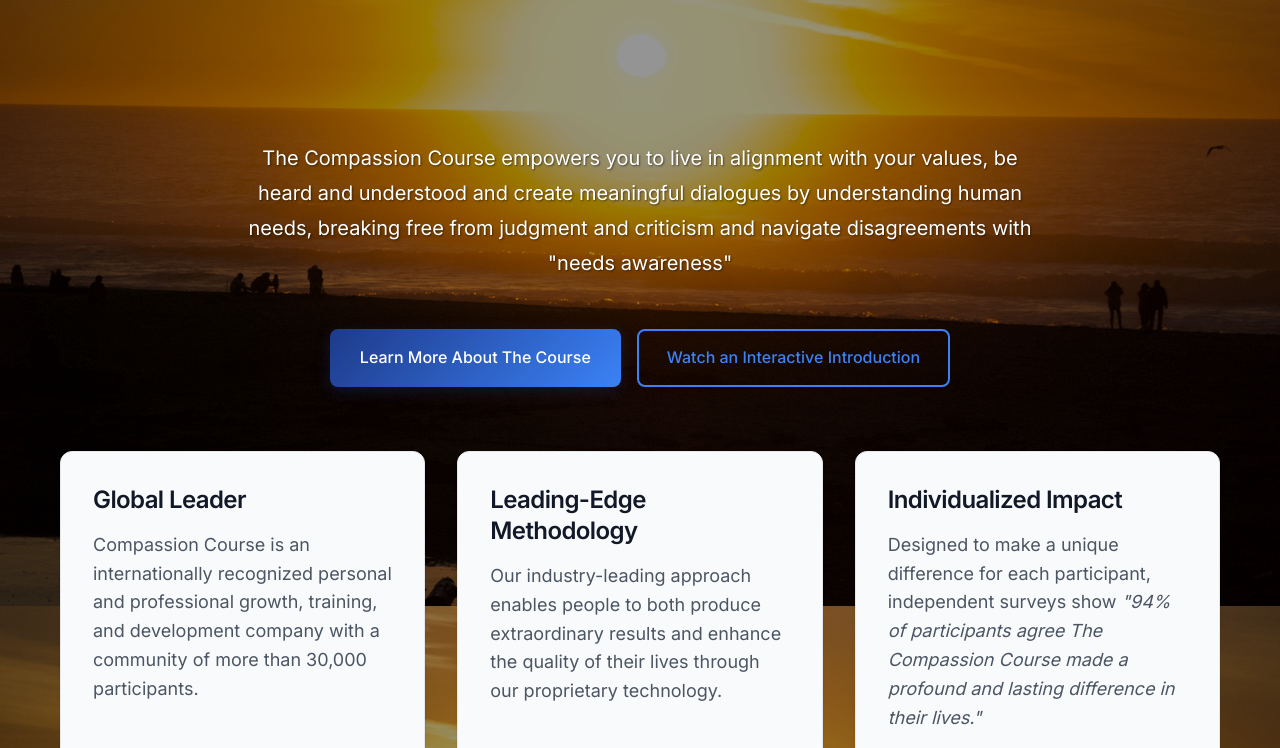
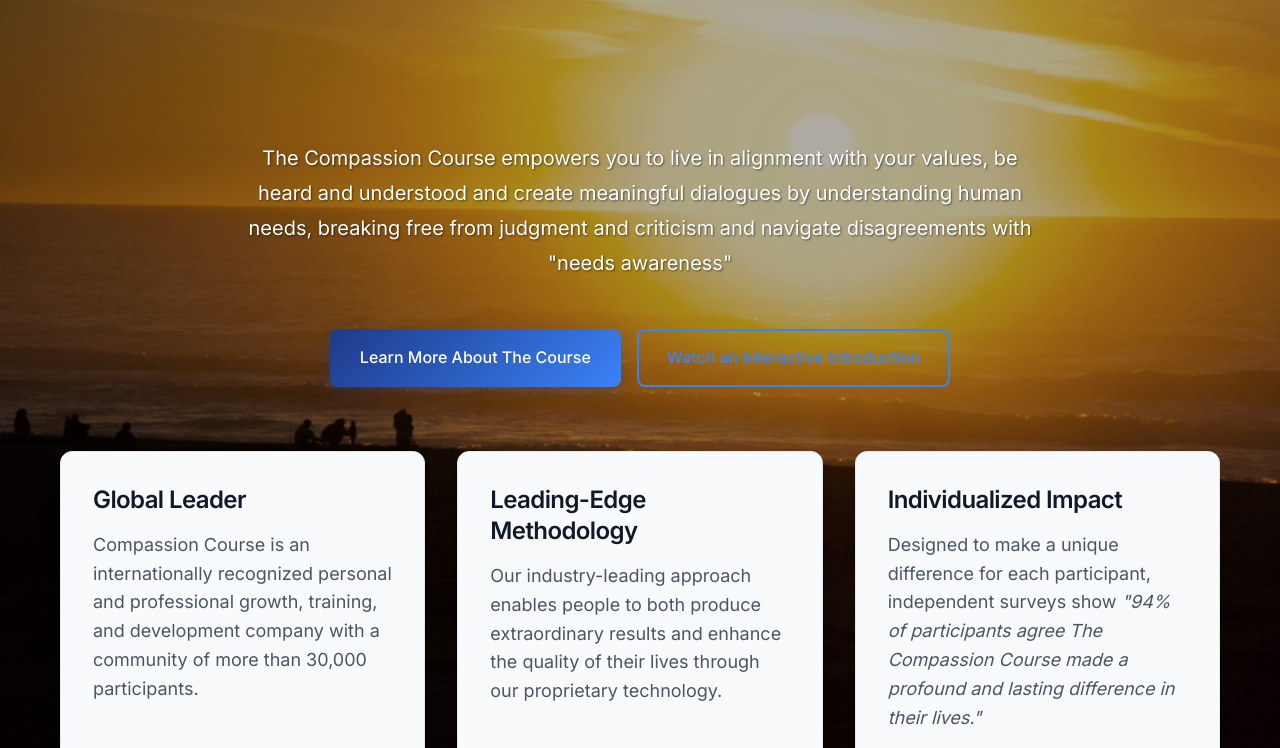
Before and after one commit to jaynbond/compassioncourse, a website with bundled scripts: page public/index.html in a window 1280 px wide. Shown: the part 331-1079 px from the top of the page. Built offline with nearby package versions, Linux system fonts and the light colour scheme; some packages are replaced by stand-ins of ours; no server answers; the database is empty.

Commit message:
Create dynamic slideshow using single image with CSS effects

```diff
--- a/public/index.html
+++ b/public/index.html
@@ -51,6 +51,13 @@
 
     <!-- Hero Section -->
     <section id="home" class="hero">
+        <div class="hero-slideshow">
+            <div class="hero-slide active"></div>
+            <div class="hero-slide"></div>
+            <div class="hero-slide"></div>
+            <div class="hero-slide"></div>
+            <div class="hero-slide"></div>
+        </div>
         <div class="hero-container">
             <div class="hero-content">
                 <h1 class="hero-title">Discover The Compassion Course</h1>
--- a/public/script.js
+++ b/public/script.js
@@ -8,6 +8,9 @@
 
     // Initialize animated text
     initAnimatedText();
+
+    // Initialize hero slideshow
+    initHeroSlideshow();
 
     // Mobile Navigation
     const hamburger = document.querySelector('.hamburger');
@@ -529,3 +532,25 @@
     // Update text every 2 seconds
     setInterval(updateText, 2000);
 }
+
+// Hero slideshow functionality
+function initHeroSlideshow() {
+    const slides = document.querySelectorAll('.hero-slide');
+    if (slides.length === 0) return;
+
+    let currentSlide = 0;
+
+    function nextSlide() {
+        // Remove active class from current slide
+        slides[currentSlide].classList.remove('active');
+
+        // Move to next slide
+        currentSlide = (currentSlide + 1) % slides.length;
+
+        // Add active class to new slide
+        slides[currentSlide].classList.add('active');
+    }
+
+    // Change slide every 4 seconds
+    setInterval(nextSlide, 4000);
+}
--- a/public/styles.css
+++ b/public/styles.css
@@ -197,11 +197,6 @@
 /* Hero Section */
 .hero {
     background-color: #1e3a8a;
-    background: linear-gradient(rgba(0, 0, 0, 0.4), rgba(0, 0, 0, 0.4)), url('./hero-background.jpg');
-    background-size: cover;
-    background-position: center;
-    background-attachment: fixed;
-    background-repeat: no-repeat;
     color: white;
     padding: 120px 0 80px;
     margin-top: 80px;
@@ -209,6 +204,73 @@
     display: flex;
     align-items: center;
     position: relative;
+    overflow: hidden;
+}
+
+.hero-slideshow {
+    position: absolute;
+    top: 0;
+    left: 0;
+    width: 100%;
+    height: 100%;
+    z-index: -1;
+}
+
+.hero-slide {
+    position: absolute;
+    top: 0;
+    left: 0;
+    width: 100%;
+    height: 100%;
+    background-size: cover;
+    background-position: center;
+    background-repeat: no-repeat;
+    opacity: 0;
+    transition: opacity 2s ease-in-out;
+}
+
+.hero-slide.active {
+    opacity: 1;
+}
+
+.hero-slide::before {
+    content: '';
+    position: absolute;
+    top: 0;
+    left: 0;
+    width: 100%;
+    height: 100%;
+    background: linear-gradient(rgba(0, 0, 0, 0.4), rgba(0, 0, 0, 0.4));
+    z-index: 1;
+}
+
+.hero-slide:nth-child(1) {
+    background-image: url('./hero-background.jpg');
+    background-position: center center;
+}
+
+.hero-slide:nth-child(2) {
+    background-image: url('./hero-background.jpg');
+    background-position: left center;
+    filter: sepia(20%) brightness(1.1);
+}
+
+.hero-slide:nth-child(3) {
+    background-image: url('./hero-background.jpg');
+    background-position: right center;
+    filter: contrast(1.2) saturation(1.3);
+}
+
+.hero-slide:nth-child(4) {
+    background-image: url('./hero-background.jpg');
+    background-position: center top;
+    filter: hue-rotate(15deg) brightness(1.05);
+}
+
+.hero-slide:nth-child(5) {
+    background-image: url('./hero-background.jpg');
+    background-position: center bottom;
+    filter: brightness(0.9) contrast(1.1);
 }
 
 .hero-container {
```
